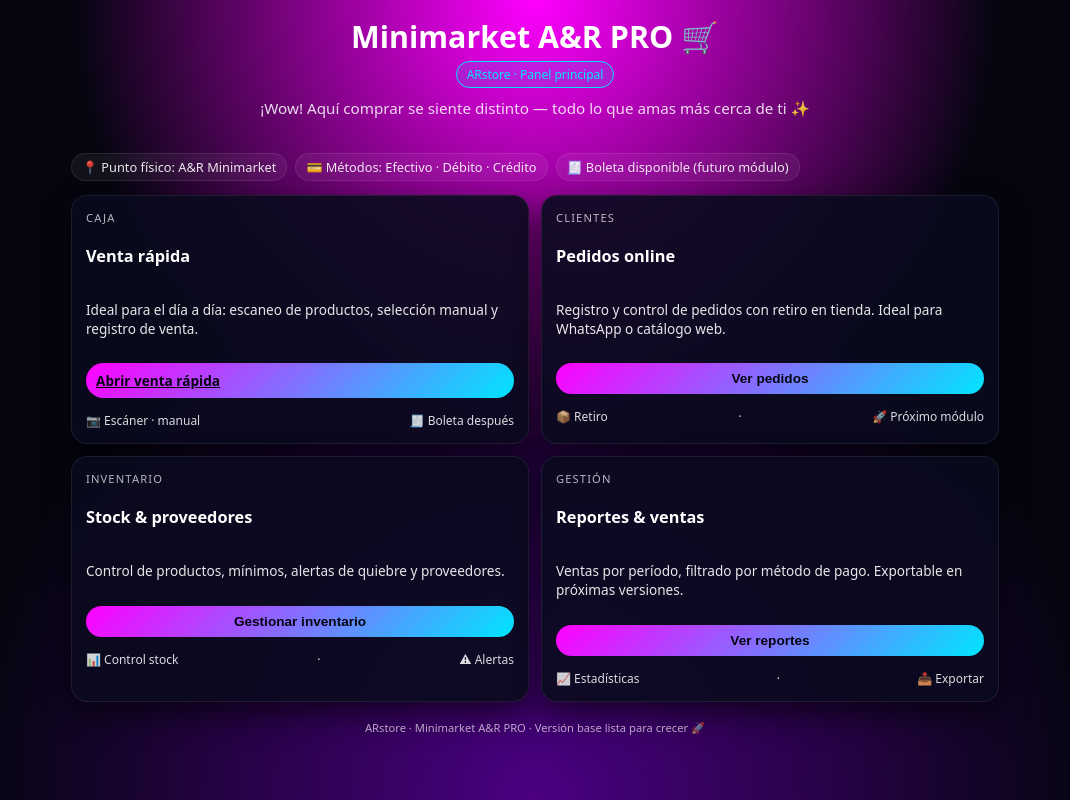
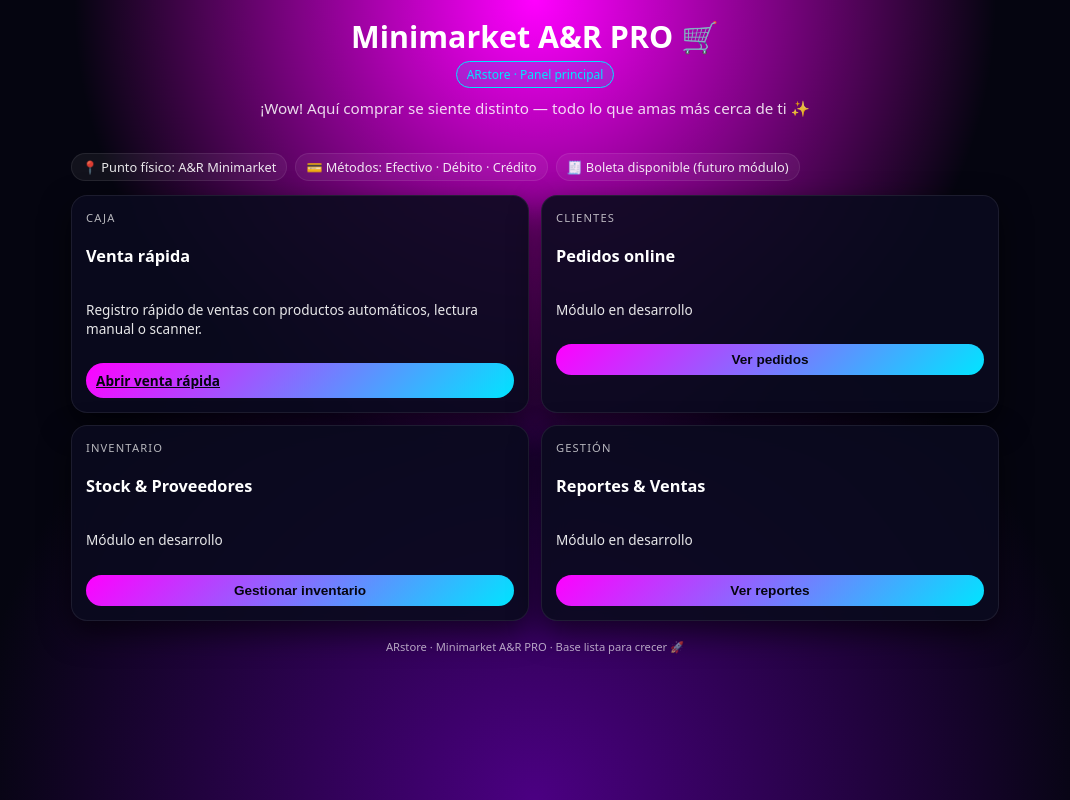
Before and after one commit to alexandrajerez21-design/Arstore, a React (Vite) app: page / in a window 1280 px wide. Shown: the whole page, without its empty margins (105-1175 px from the left). Built offline with nearby package versions, Linux system fonts and the light colour scheme.

Commit message:
Update App.jsx

```diff
--- a/src/App.jsx
+++ b/src/App.jsx
@@ -1,12 +1,11 @@
 import { BrowserRouter as Router, Routes, Route, Link } from "react-router-dom";
-import VentaRapida from "./VentaRapida.jsx";
+import VentaRapida from "./VentaRapida";
 
 export default function App() {
   return (
     <Router>
       <div className="app">
 
-        {/* 🔹 HEADER */}
         <header className="app-header">
           <h1 className="app-title">Minimarket A&R PRO 🛒</h1>
           <div className="app-badge">ARstore · Panel principal</div>
@@ -15,85 +14,58 @@ export default function App() {
           </p>
         </header>
 
-        {/* 🔹 CHIPS DE INFORMACIÓN */}
         <section className="app-summary">
           <span className="chip">📍 Punto físico: A&R Minimarket</span>
           <span className="chip">💳 Métodos: Efectivo · Débito · Crédito</span>
           <span className="chip">🧾 Boleta disponible (futuro módulo)</span>
         </section>
 
-        {/* 🔹 MENÚ PRINCIPAL */}
         <section className="menu-grid">
 
-          {/* Caja / Venta rápida */}
+          {/* MODULO CAJA */}
           <article className="card">
             <div className="card-label">Caja</div>
             <h2 className="card-title">Venta rápida</h2>
             <p className="card-body">
-              Ideal para el día a día: escaneo de productos, selección manual y registro de venta.
+              Registro rápido de ventas con productos automáticos, lectura manual o scanner.
             </p>
-
-            {/* Cambia Button por Link para abrir la ruta */}
             <Link to="/venta" className="btn-primary">Abrir venta rápida</Link>
-
-            <div className="card-footer">
-              <span>📷 Escáner · manual</span>
-              <span>🧾 Boleta después</span>
-            </div>
           </article>
 
-          {/* Clientes */}
+          {/* FUTURO MÓDULO */}
           <article className="card">
             <div className="card-label">Clientes</div>
             <h2 className="card-title">Pedidos online</h2>
-            <p className="card-body">
-              Registro y control de pedidos con retiro en tienda.
-              Ideal para WhatsApp o catálogo web.
-            </p>
+            <p className="card-body">Módulo en desarrollo</p>
             <button className="btn-primary">Ver pedidos</button>
-            <div className="card-footer">
-              <span>📦 Retiro</span> · <span>🚀 Próximo módulo</span>
-            </div>
           </article>
 
-          {/* Inventario */}
           <article className="card">
             <div className="card-label">Inventario</div>
-            <h2 className="card-title">Stock & proveedores</h2>
-            <p className="card-body">
-              Control de productos, mínimos, alertas de quiebre y proveedores.
-            </p>
+            <h2 className="card-title">Stock & Proveedores</h2>
+            <p className="card-body">Módulo en desarrollo</p>
             <button className="btn-primary">Gestionar inventario</button>
-            <div className="card-footer">
-              <span>📊 Control stock</span> · <span>⚠ Alertas</span>
-            </div>
           </article>
 
-          {/* Reportes */}
           <article className="card">
             <div className="card-label">Gestión</div>
-            <h2 className="card-title">Reportes & ventas</h2>
-            <p className="card-body">
-              Ventas por período, filtrado por método de pago.
-              Exportable en próximas versiones.
-            </p>
+            <h2 className="card-title">Reportes & Ventas</h2>
+            <p className="card-body">Módulo en desarrollo</p>
             <button className="btn-primary">Ver reportes</button>
-            <div className="card-footer">
-              <span>📈 Estadísticas</span> · <span>📥 Exportar</span>
-            </div>
           </article>
+
         </section>
 
-        {/* 🔹 FOOTER */}
         <footer className="app-footer">
-          ARstore · Minimarket A&R PRO · Versión base lista para crecer 🚀
+          ARstore · Minimarket A&R PRO · Base lista para crecer 🚀
         </footer>
       </div>
 
-      {/* 🔹 RUTAS DEL SISTEMA */}
+      {/* RUTAS */}
       <Routes>
         <Route path="/venta" element={<VentaRapida />} />
       </Routes>
+
     </Router>
   );
 }
```
